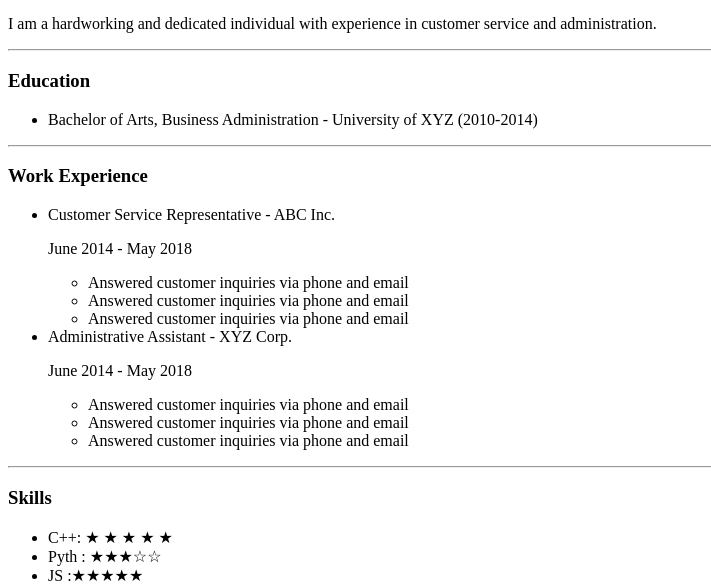
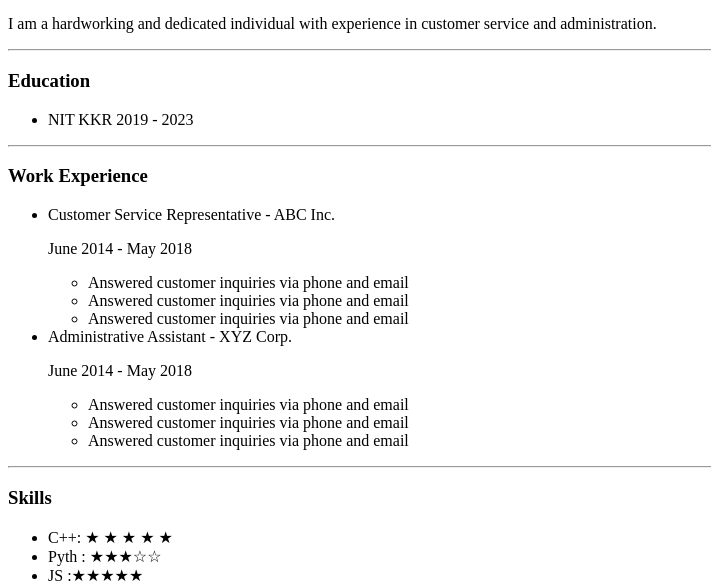
Before and after one commit to amandeepsirohi/Resume, a plain HTML site: page index.html in a window 1280 px wide. Shown: the part 228-816 px from the top of the page, without its empty margins (0-711 px from the left). Drawn offline with Linux system fonts and the light colour scheme.

Commit message:
Update index.html

```diff
--- a/index.html
+++ b/index.html
@@ -17,7 +17,7 @@
     <hr>
     <h3>Education</h3>
     <ul>
-        <li>Bachelor of Arts, Business Administration - University of XYZ (2010-2014)</li>
+        <li>NIT KKR 2019 - 2023</li>
     </ul>
     <hr>
     <h3>Work Experience</h3>
```
